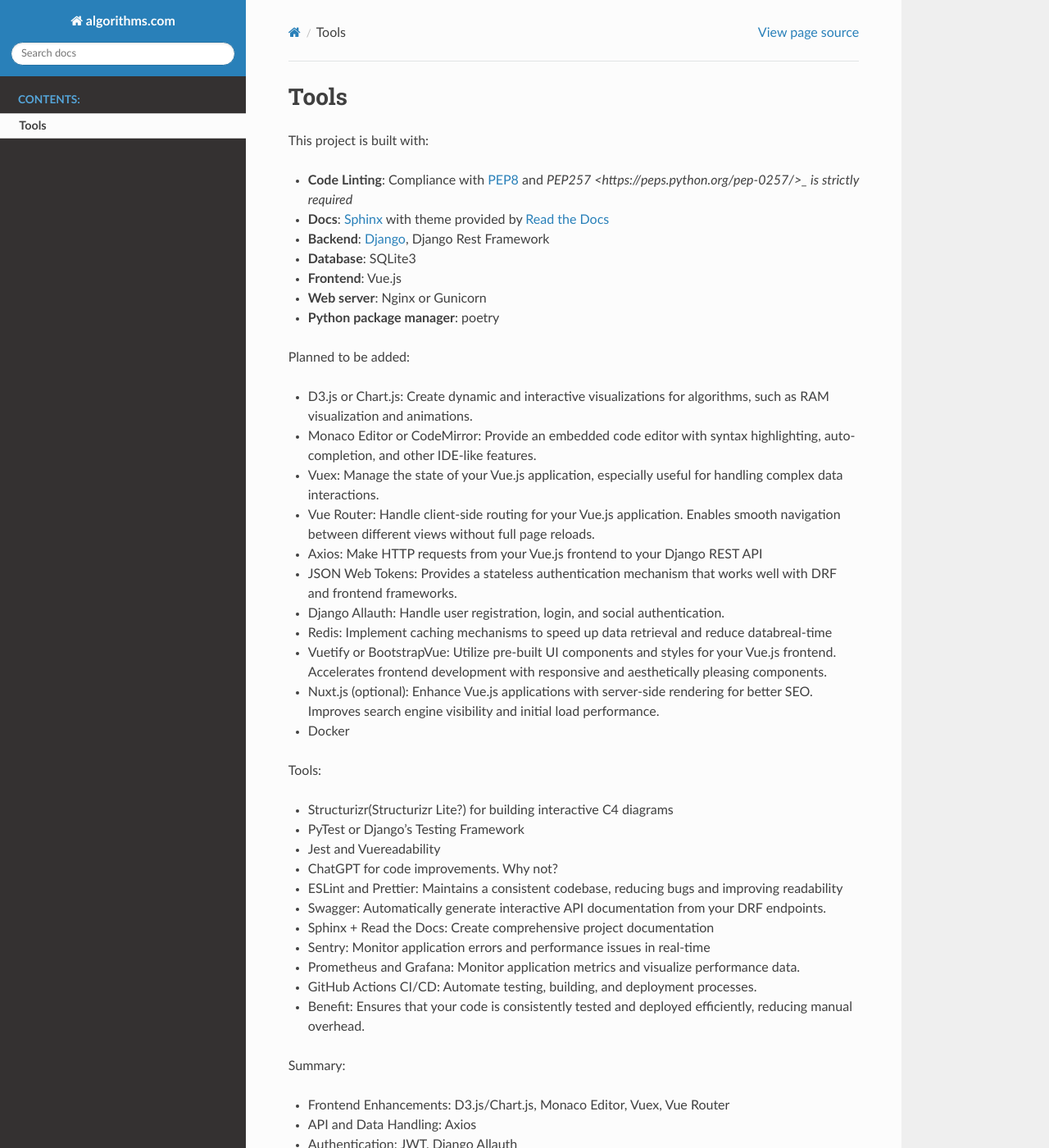
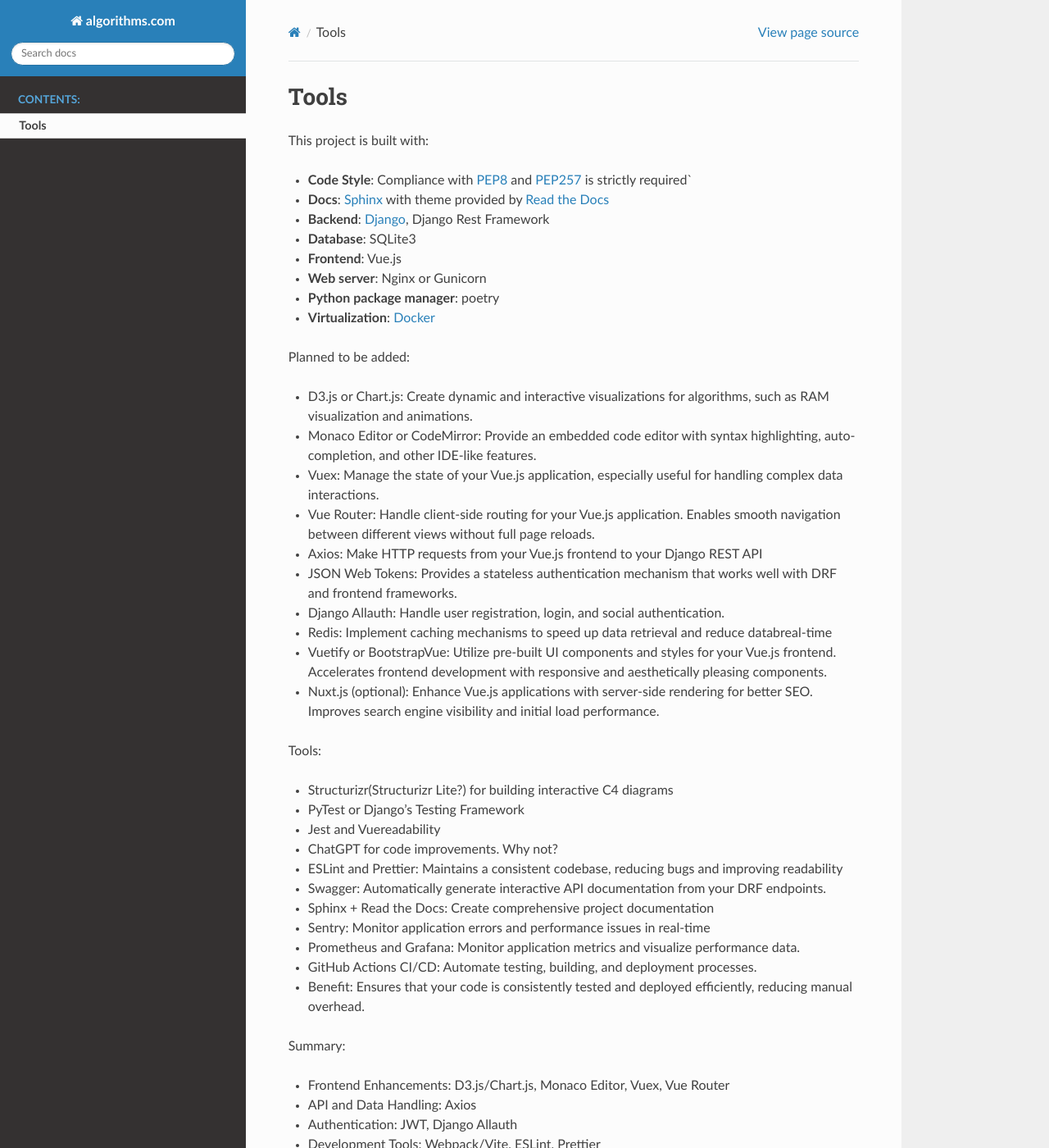
Before and after one commit to kingofjazzpiano/algorithms.com, a Sphinx documentation site: the page built from documentation/sphinx_docs/source/tools.rst, in a window 1280 px wide and 1400 px high. Shown: the whole window at 82% size. Built offline with Sphinx 7.4.7 and the Read the Docs theme 3.1.0, drawn with Linux system fonts in a browser that asks for light colours.

Commit message:
add links

```diff
--- a/documentation/sphinx_docs/source/tools.rst
+++ b/documentation/sphinx_docs/source/tools.rst
@@ -4,13 +4,14 @@
 
 This project is built with:
 
-- **Code Linting**: Compliance with `PEP8 <https://peps.python.org/pep-0008/>`_ and `PEP257 <https://peps.python.org/pep-0257/>_ is strictly required`
+- **Code Style**: Compliance with `PEP8 <https://peps.python.org/pep-0008/>`_ and `PEP257 <https://peps.python.org/pep-0257/>`_ is strictly required`
 - **Docs**: `Sphinx <https://www.sphinx-doc.org/en/master/>`_ with theme provided by `Read the Docs <https://readthedocs.org>`_
 - **Backend**: `Django <https://www.djangoproject.com/>`_, Django Rest Framework
 - **Database**: SQLite3
 - **Frontend**: Vue.js
 - **Web server**: Nginx or Gunicorn
 - **Python package manager**: poetry
+- **Virtualization**: `Docker <https://www.docker.com/>`_
 
 
 Planned to be added:
```
Also changed, not shown: other parts of documentation/sphinx_docs/source/tools.rst (+0 -1 lines).
